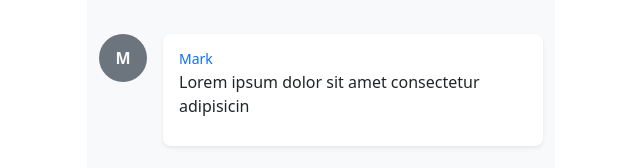
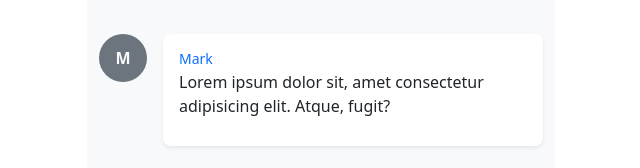
Before and after one commit to mcprah/chatroom-app, a Vue app: page / in a window 1280 px wide. Shown: the part 382-550 px from the top of the page, without its empty margins (319-959 px from the left). Built offline with nearby package versions, Linux system fonts and the light colour scheme.

Commit message:
refactor: Pass message as prop for MessageTile component

```diff
--- a/src/components/MessageTile.vue
+++ b/src/components/MessageTile.vue
@@ -2,7 +2,7 @@
   <div class="message-tile">
     <div class="message shadow-sm" :class="[fromSelf ? 'order-1' : 'order-2']">
       <small class="text-primary" v-if="!fromSelf">{{ userName }}</small>
-      <p>Lorem ipsum dolor sit amet consectetur adipisicin</p>
+      <p>{{message}}</p>
     </div>
     <div
       class="user-avatar bg-secondary text-light fw-bold"
@@ -19,6 +19,7 @@ export default {
   props: {
     fromSelf: { type: Boolean, default: false },
     userName: { type: String, required: true },
+    message: { type: String, required: true },
   },
   computed: {
     userInitial() {
--- a/src/views/Home.vue
+++ b/src/views/Home.vue
@@ -9,8 +9,16 @@
       <div class="row bg-light" id="appBody">
         <div class="col-md-12 d-flex flex-column">
           <div class="flex-grow-1" id="messageBoard">
-            <MessageTile userName="Mark" />
-            <MessageTile :fromSelf="true" userName="Beatrice" />
+            <MessageTile
+              userName="Mark"
+              message=" Lorem ipsum dolor sit, amet consectetur adipisicing elit. Atque, fugit?"
+            />
+
+            <MessageTile
+              :fromSelf="true"
+              userName="Beatrice"
+              message="Lorem ipsum dolor sit amet consectetur adipisicin"
+            />
           </div>
           <ChatBar class="mb-3 mt-5" />
         </div>
```
